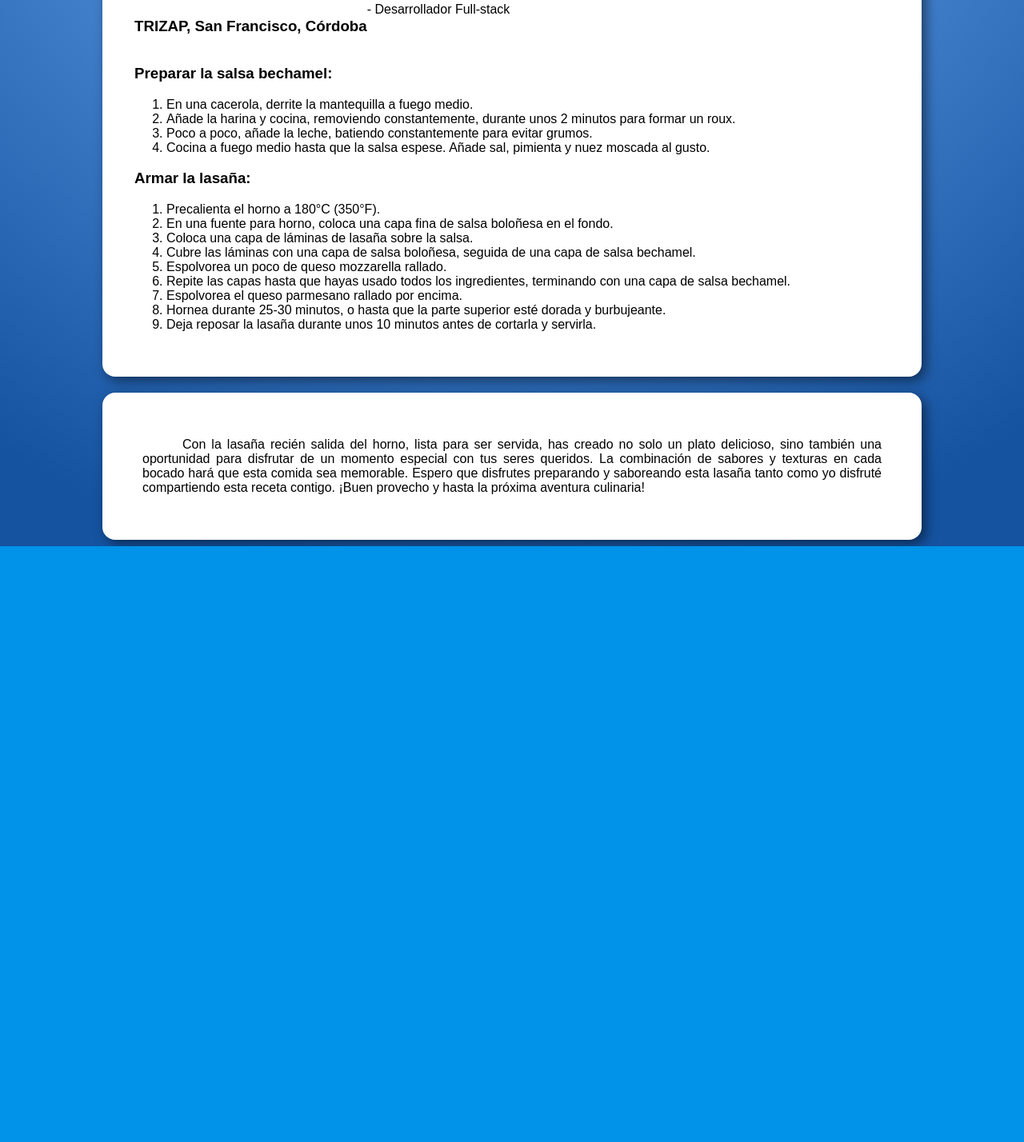
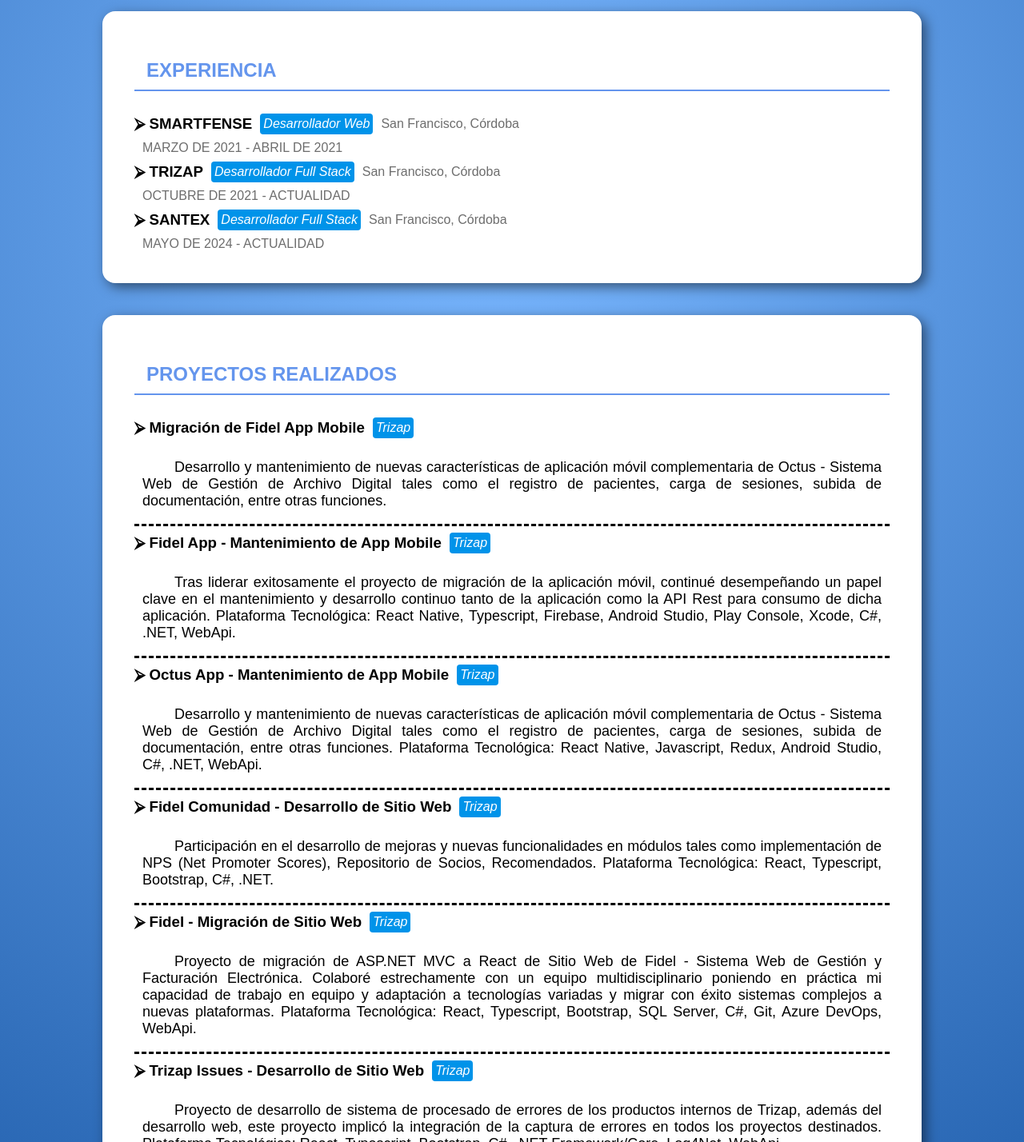
Before and after one commit to mareFernando03/desarrollo-software, a plain HTML site: page index.html in a window 1280 px wide. Shown: the part 1372-2800 px from the top of the page at 80% size. Before the commit the page ends 2055 px from the top, so only its background shows below. Drawn offline with Linux system fonts and the light colour scheme; files that its build step writes are made by us from their sources.

Commit message:
Botones de redes sociales, experiencias y proyectos

```diff
--- a/assets/css/style.css
+++ b/assets/css/style.css
@@ -32,14 +32,11 @@
 }
 
 .section-title {
-  padding-left: 20px;
+  padding-left: 15px;
   text-transform: uppercase;
   color: cornflowerblue;
-}
-
-.image-container {
-  display: flex;
-  justify-content: center;
+  border-bottom: 2px solid cornflowerblue;
+  padding-bottom: 10px;
 }
 
 .image-container img {
@@ -48,31 +45,115 @@
   border-color: black;
 }
 
+.image-container {
+  display: flex;
+  justify-content: center;
+}
+
 .section {
   padding: 40px;
-  margin-top: 20px;
+  margin-top: 40px;
   border-radius: 16px;
   background: white;
-  -webkit-box-shadow: 5px 5px 15px 0px rgba(0, 0, 0, 0.5);
-  -moz-box-shadow: 5px 5px 15px 0px rgba(0, 0, 0, 0.5);
   box-shadow: 5px 5px 15px 0px rgba(0, 0, 0, 0.5);
 }
 
 .section-header {
   display: flex;
+  align-items: center;
+}
+
+.section-header h3 {
+  margin-block-start: 10px;
+  margin-block-end: 10px;
+}
+
+.position {
+  margin-left: 10px;
+  color: #fff;
+  font-style: italic;
+  background-color: #0093e9;
+  padding: 4px;
+  border-radius: 4px;
+}
+
+.location {
+  margin-left: 10px;
+  color: rgb(109, 109, 109);
+}
+.period {
+  margin-left: 10px;
+  color: rgb(109, 109, 109);
+}
+.project {
+  border-bottom-style: dashed;
+}
+
+.social {
+  color: #fff;
 }
 
 p {
   padding: 0px 10px;
-  text-indent: 50px;
-  font-size: 18 px;
+  text-indent: 40px;
+  font-size: 18px;
   text-align: justify;
 }
 
 a {
   text-decoration: none;
+  color: #fff;
+  font-size: 20px;
+  margin-right: 15px;
+}
+
+a:hover {
+  color: #ffdd57;
 }
 
 hr {
   margin-top: 20px;
 }
+
+form {
+  display: flex;
+  flex-direction: column;
+}
+
+.form-group {
+  margin-bottom: 15px;
+}
+
+.form-group label {
+  margin-bottom: 5px;
+  font-weight: bold;
+}
+
+.form-group input,
+.form-group textarea {
+  width: 100%;
+  padding: 10px;
+  border: 1px solid #ccc;
+  border-radius: 5px;
+  font-size: 16px;
+}
+
+.form-group input:focus,
+.form-group textarea:focus {
+  border-color: #0093e9;
+  outline: none;
+}
+
+.submit-button {
+  background-color: #0093e9;
+  color: white;
+  padding: 10px;
+  border: none;
+  border-radius: 5px;
+  font-size: 18px;
+  cursor: pointer;
+}
+
+.submit-button:hover {
+  background-color: #006bb3;
+}
--- a/index.html
+++ b/index.html
@@ -1,7 +1,7 @@
 <!DOCTYPE html>
 <html>
   <head>
-    <link rel="stylesheet" href="/TP1/assets/css/style.css" />
+    <link rel="stylesheet" href="./assets/css/style.css" />
   </head>
   <body class="container">
     <h1 class="title">
@@ -17,6 +17,12 @@
         width="400"
         height="400"
       />
+    </div>
+
+    <div>
+      <a href="https://www.instagram.com/fer.mare03">Instagram</a>
+      <a href="https://ar.linkedin.com/in/fmare">Linkedin</a>
+      <a href="https://github.com/mareFernando03">Github</a>
     </div>
 
     <section class="section">
@@ -54,68 +60,170 @@
       <h2 class="section-title">Experiencia</h2>
       <section>
         <div class="section-header">
-          <h3>TRIZAP, San Francisco, Córdoba</h3>
-          <span> - Desarrollador Full-stack</span>
+          <h3>⮚ SMARTFENSE</h3>
+          <span class="position">Desarrollador Web</span>
+          <span class="location">San Francisco, Córdoba</span>
         </div>
+        <span class="period">MARZO DE 2021 - ABRIL DE 2021</span>
       </section>
       <section>
-        <h3>Preparar la salsa bechamel:</h3>
-        <ol>
-          <li>En una cacerola, derrite la mantequilla a fuego medio.</li>
-          <li>
-            Añade la harina y cocina, removiendo constantemente, durante unos 2
-            minutos para formar un roux.
-          </li>
-          <li>
-            Poco a poco, añade la leche, batiendo constantemente para evitar
-            grumos.
-          </li>
-          <li>
-            Cocina a fuego medio hasta que la salsa espese. Añade sal, pimienta
-            y nuez moscada al gusto.
-          </li>
-        </ol>
+        <div class="section-header">
+          <h3>⮚ TRIZAP</h3>
+          <span class="position">Desarrollador Full Stack</span>
+          <span class="location">San Francisco, Córdoba</span>
+        </div>
+        <span class="period">OCTUBRE DE 2021 - ACTUALIDAD</span>
       </section>
       <section>
-        <h3>Armar la lasaña:</h3>
-        <ol>
-          <li>Precalienta el horno a 180°C (350°F).</li>
-          <li>
-            En una fuente para horno, coloca una capa fina de salsa boloñesa en
-            el fondo.
-          </li>
-          <li>Coloca una capa de láminas de lasaña sobre la salsa.</li>
-          <li>
-            Cubre las láminas con una capa de salsa boloñesa, seguida de una
-            capa de salsa bechamel.
-          </li>
-          <li>Espolvorea un poco de queso mozzarella rallado.</li>
-          <li>
-            Repite las capas hasta que hayas usado todos los ingredientes,
-            terminando con una capa de salsa bechamel.
-          </li>
-          <li>Espolvorea el queso parmesano rallado por encima.</li>
-          <li>
-            Hornea durante 25-30 minutos, o hasta que la parte superior esté
-            dorada y burbujeante.
-          </li>
-          <li>
-            Deja reposar la lasaña durante unos 10 minutos antes de cortarla y
-            servirla.
-          </li>
-        </ol>
+        <div class="section-header">
+          <h3>⮚ SANTEX</h3>
+          <span class="position">Desarrollador Full Stack</span>
+          <span class="location">San Francisco, Córdoba</span>
+        </div>
+        <span class="period">MAYO DE 2024 - ACTUALIDAD</span>
       </section>
     </section>
     <section class="section">
-      <p>
-        Con la lasaña recién salida del horno, lista para ser servida, has
-        creado no solo un plato delicioso, sino también una oportunidad para
-        disfrutar de un momento especial con tus seres queridos. La combinación
-        de sabores y texturas en cada bocado hará que esta comida sea memorable.
-        Espero que disfrutes preparando y saboreando esta lasaña tanto como yo
-        disfruté compartiendo esta receta contigo. ¡Buen provecho y hasta la
-        próxima aventura culinaria!
-      </p>
+      <h2 class="section-title">Proyectos realizados</h2>
+      <section class="project">
+        <div class="section-header">
+          <h3>⮚ Migración de Fidel App Mobile</h3>
+          <span class="position">Trizap</span>
+        </div>
+        <p>
+          Desarrollo y mantenimiento de nuevas características de aplicación
+          móvil complementaria de Octus - Sistema Web de Gestión de Archivo
+          Digital tales como el registro de pacientes, carga de sesiones, subida
+          de documentación, entre otras funciones.
+        </p>
+      </section>
+      <section class="project">
+        <div class="section-header">
+          <h3>⮚ Fidel App - Mantenimiento de App Mobile</h3>
+          <span class="position">Trizap</span>
+        </div>
+        <p>
+          Tras liderar exitosamente el proyecto de migración de la aplicación
+          móvil, continué desempeñando un papel clave en el mantenimiento y
+          desarrollo continuo tanto de la aplicación como la API Rest para
+          consumo de dicha aplicación. Plataforma Tecnológica: React Native,
+          Typescript, Firebase, Android Studio, Play Console, Xcode, C#, .NET,
+          WebApi.
+        </p>
+      </section>
+      <section class="project">
+        <div class="section-header">
+          <h3>⮚ Octus App - Mantenimiento de App Mobile</h3>
+          <span class="position">Trizap</span>
+        </div>
+        <p>
+          Desarrollo y mantenimiento de nuevas características de aplicación
+          móvil complementaria de Octus - Sistema Web de Gestión de Archivo
+          Digital tales como el registro de pacientes, carga de sesiones, subida
+          de documentación, entre otras funciones. Plataforma Tecnológica: React
+          Native, Javascript, Redux, Android Studio, C#, .NET, WebApi.
+        </p>
+      </section>
+      <section class="project">
+        <div class="section-header">
+          <h3>⮚ Fidel Comunidad - Desarrollo de Sitio Web</h3>
+          <span class="position">Trizap</span>
+        </div>
+        <p>
+          Participación en el desarrollo de mejoras y nuevas funcionalidades en
+          módulos tales como implementación de NPS (Net Promoter Scores),
+          Repositorio de Socios, Recomendados. Plataforma Tecnológica: React,
+          Typescript, Bootstrap, C#, .NET.
+        </p>
+      </section>
+      <section class="project">
+        <div class="section-header">
+          <h3>⮚ Fidel - Migración de Sitio Web</h3>
+          <span class="position">Trizap</span>
+        </div>
+        <p>
+          Proyecto de migración de ASP.NET MVC a React de Sitio Web de Fidel -
+          Sistema Web de Gestión y Facturación Electrónica. Colaboré
+          estrechamente con un equipo multidisciplinario poniendo en práctica mi
+          capacidad de trabajo en equipo y adaptación a tecnologías variadas y
+          migrar con éxito sistemas complejos a nuevas plataformas. Plataforma
+          Tecnológica: React, Typescript, Bootstrap, SQL Server, C#, Git, Azure
+          DevOps, WebApi.
+        </p>
+      </section>
+
+      <section class="project">
+        <div class="section-header">
+          <h3>⮚ Trizap Issues - Desarrollo de Sitio Web</h3>
+          <span class="position">Trizap</span>
+        </div>
+        <p>
+          Proyecto de desarrollo de sistema de procesado de errores de los
+          productos internos de Trizap, además del desarrollo web, este proyecto
+          implicó la integración de la captura de errores en todos los proyectos
+          destinados. Plataforma Tecnológica: React, Typescript, Bootstrap, C#,
+          .NET Framework/Core, Log4Net, WebApi.
+        </p>
+      </section>
     </section>
+
+
+    <section class="section">
+      <h2 class="section-title">Formulario de Contacto</h2>
+      <form id="contactForm">
+        <div class="form-group">
+          <label for="name">Nombre Completo:</label>
+          <input
+            type="text"
+            id="name"
+            name="name"
+            required
+            placeholder="Ingresa tu nombre"
+          />
+        </div>
+
+        <div class="form-group">
+          <label for="email">Correo Electrónico:</label>
+          <input
+            type="email"
+            id="email"
+            name="email"
+            required
+            placeholder="Ingresa tu correo"
+          />
+        </div>
+
+        <div class="form-group">
+          <label for="message">Mensaje:</label>
+          <textarea
+            id="message"
+            name="message"
+            rows="4"
+            required
+            placeholder="Escribe tu mensaje"
+          ></textarea>
+        </div>
+
+        <button type="submit" class="submit-button">Enviar</button>
+      </form>
+    </section>
+
+    <script>
+      document
+        .getElementById("contactForm")
+        .addEventListener("submit", (e) => {
+          e.preventDefault();
+
+          const name = document.getElementById("name").value;
+          const email = document.getElementById("email").value;
+          const message = document.getElementById("message").value;
+
+          if (name && email && message) {
+            alert("¡Formulario enviado con éxito!");
+          } else {
+            alert("Por favor completa todos los campos.");
+          }
+        });
+    </script>
   </body>
 </html>
```
